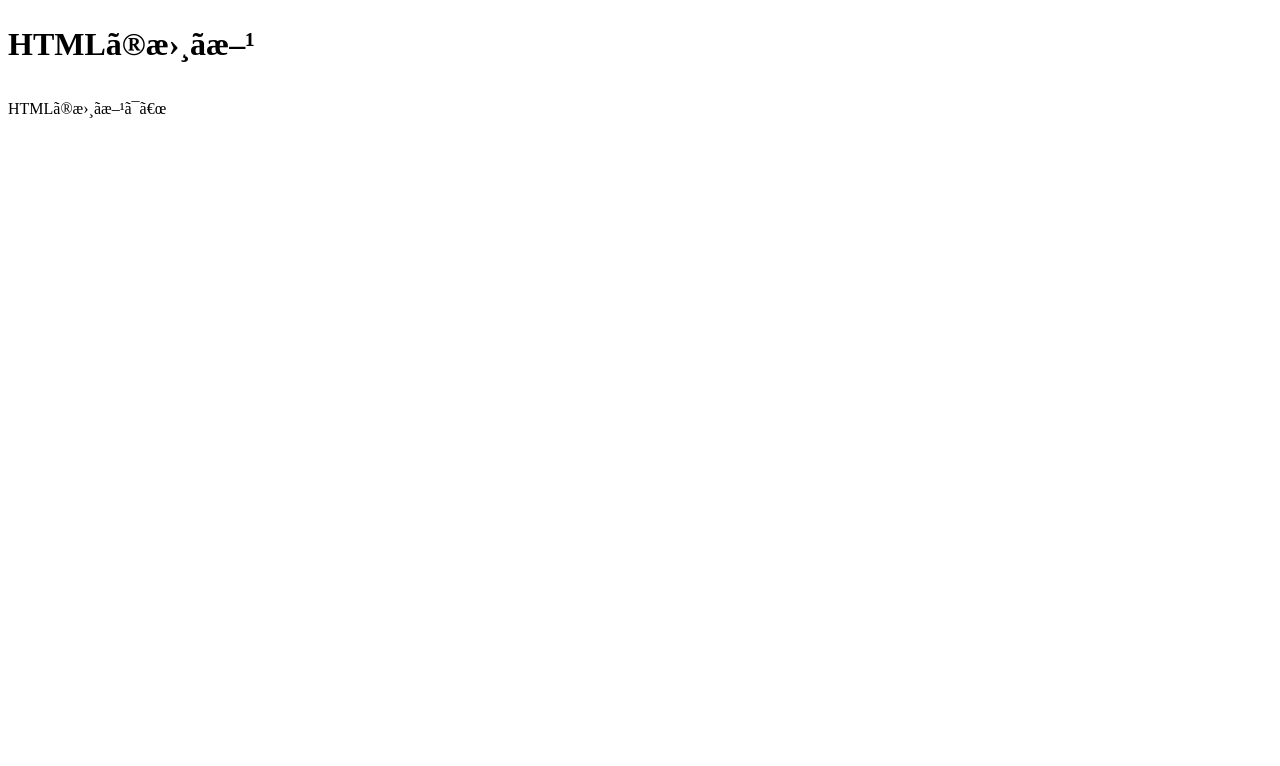
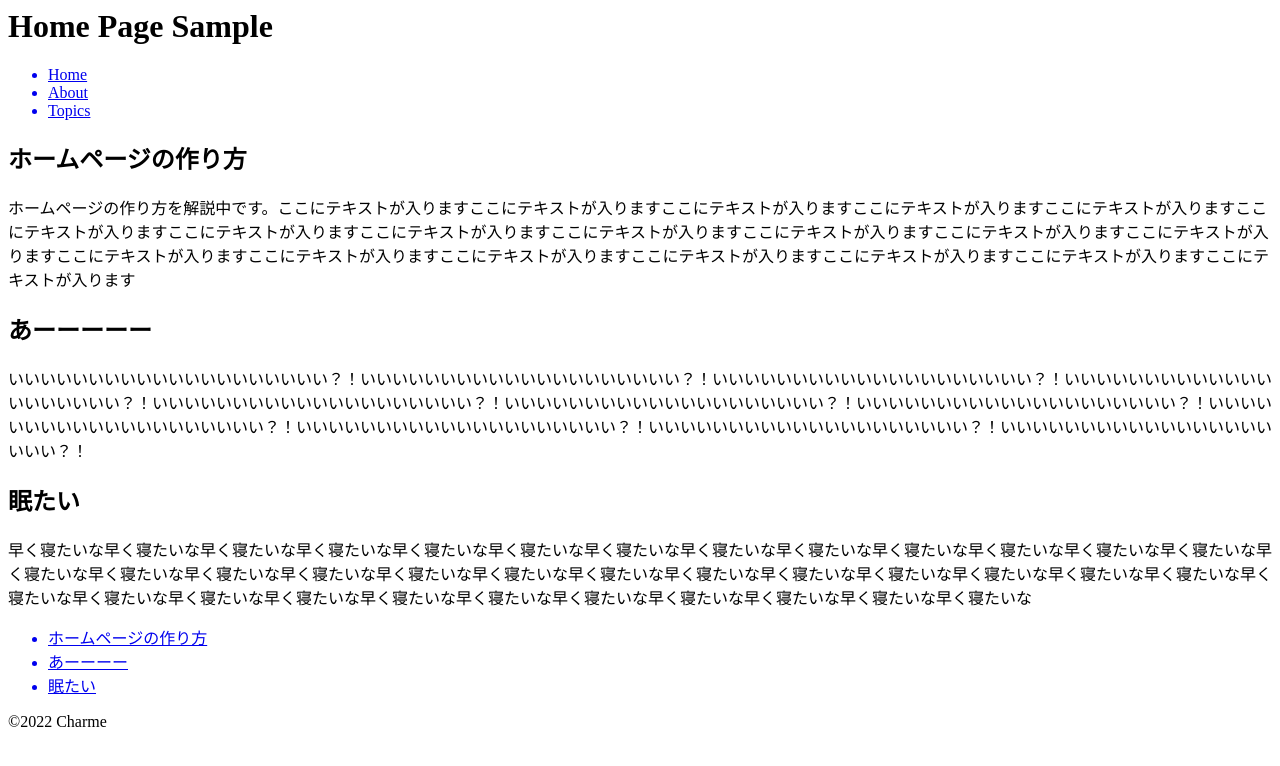
Before and after one commit to UXRCF/UXRCF.github.io, a plain HTML site: page index.html in a window 1280 px wide. Drawn offline with Linux system fonts and the light colour scheme.

Commit message:
Update index.html

```diff
--- a/index.html
+++ b/index.html
@@ -1,22 +1,40 @@
-<!DOCTYPE html>
-
-<html lang=”ja”>
-
-<head>
-
-<meta charset=”UTF-8”>
-<link rel="stylesheet" href="menu.css">
-
-<title>HTMLの書き方｜HubSpot</title>
-
-</head>
-
-<body>
-
-<h1>HTMLの書き方</h1>
-
-<p>HTMLの書き方は〜</p>
-
-</body>
-
-</html>
+<div class="Top">
+  <div class="header">
+    <h1>Home Page Sample</h1>
+    <ul>
+      <a href="#">
+        <li>Home</li>
+      </a>
+      <a href="#">
+        <li>About</li>
+      </a>
+      <a href="#">
+        <li>Topics</li>
+      </a>
+    </ul>
+  </div>
+  <div class="main">
+    <h2 id="1">ホームページの作り方</h2>
+    <p>ホームページの作り方を解説中です。ここにテキストが入りますここにテキストが入りますここにテキストが入りますここにテキストが入りますここにテキストが入りますここにテキストが入りますここにテキストが入りますここにテキストが入りますここにテキストが入りますここにテキストが入りますここにテキストが入りますここにテキストが入りますここにテキストが入りますここにテキストが入りますここにテキストが入りますここにテキストが入りますここにテキストが入りますここにテキストが入りますここにテキストが入ります</p>
+    <h2 id="2">あーーーーー</h2>
+    <p>いいいいいいいいいいいいいいいいいいいい？！いいいいいいいいいいいいいいいいいいいい？！いいいいいいいいいいいいいいいいいいいい？！いいいいいいいいいいいいいいいいいいいい？！いいいいいいいいいいいいいいいいいいいい？！いいいいいいいいいいいいいいいいいいいい？！いいいいいいいいいいいいいいいいいいいい？！いいいいいいいいいいいいいいいいいいいい？！いいいいいいいいいいいいいいいいいいいい？！いいいいいいいいいいいいいいいいいいいい？！いいいいいいいいいいいいいいいいいいいい？！</p>
+    <h2 id="3">眠たい</h2>
+    <p>早く寝たいな早く寝たいな早く寝たいな早く寝たいな早く寝たいな早く寝たいな早く寝たいな早く寝たいな早く寝たいな早く寝たいな早く寝たいな早く寝たいな早く寝たいな早く寝たいな早く寝たいな早く寝たいな早く寝たいな早く寝たいな早く寝たいな早く寝たいな早く寝たいな早く寝たいな早く寝たいな早く寝たいな早く寝たいな早く寝たいな早く寝たいな早く寝たいな早く寝たいな早く寝たいな早く寝たいな早く寝たいな早く寝たいな早く寝たいな早く寝たいな早く寝たいな早く寝たいな</p>
+  </div>
+  <div class="submenu">
+    <ul>
+      <a href="#1">
+        <li>ホームページの作り方</li>
+      </a>
+      <a href="#2">
+        <li>あーーーー</li>
+      </a>
+      <a href="#3">
+        <li>眠たい</li>
+      </a>
+    </ul>
+  </div>
+  <div class="footer">
+    &copy;2022 Charme
+  </div>
+</div>
```
